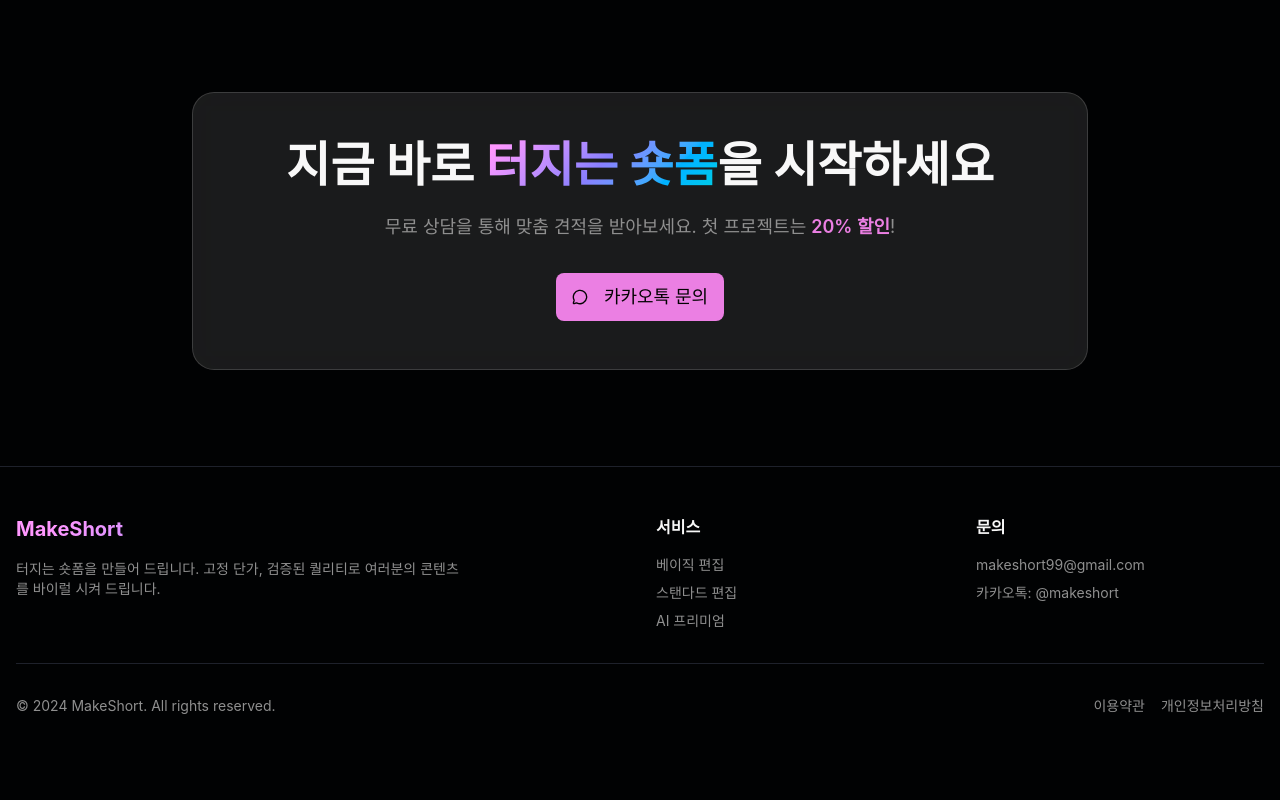
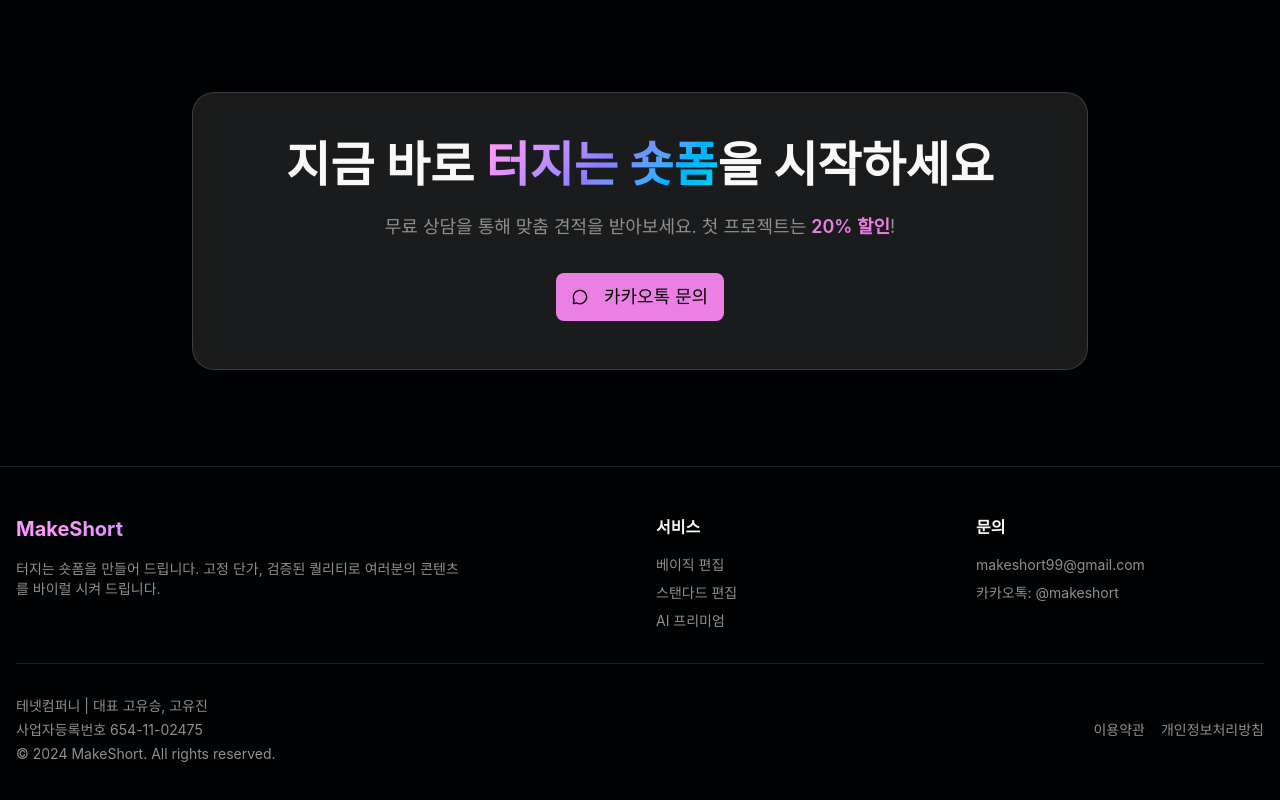
Before and after one commit to yooseungko/makeshort, a Next.js app: page / in a window 1280 px wide. Shown: the part 7870-8670 px from the top of the page. Before the commit the page ends 8634 px from the top, so only its background shows below. Built offline with nearby package versions, Linux system fonts and the light colour scheme; a web font is replaced by a local one.

Commit message:
chore: Footer에 사업자 정보 추가

```diff
--- a/src/components/Footer.tsx
+++ b/src/components/Footer.tsx
@@ -34,8 +34,12 @@ export function Footer() {
                 <Separator className="my-8" />
 
                 <div className="flex flex-col md:flex-row justify-between items-center text-sm text-muted-foreground">
-                    <p>© 2024 MakeShort. All rights reserved.</p>
-                    <div className="flex gap-4 mt-4 md:mt-0">
+                    <div className="text-center md:text-left mb-4 md:mb-0">
+                        <p className="mb-1">테넷컴퍼니 | 대표 고유승, 고유진</p>
+                        <p className="mb-1">사업자등록번호 654-11-02475</p>
+                        <p>© 2024 MakeShort. All rights reserved.</p>
+                    </div>
+                    <div className="flex gap-4">
                         <a href="#" className="hover:text-foreground">이용약관</a>
                         <a href="#" className="hover:text-foreground">개인정보처리방침</a>
                     </div>
```
